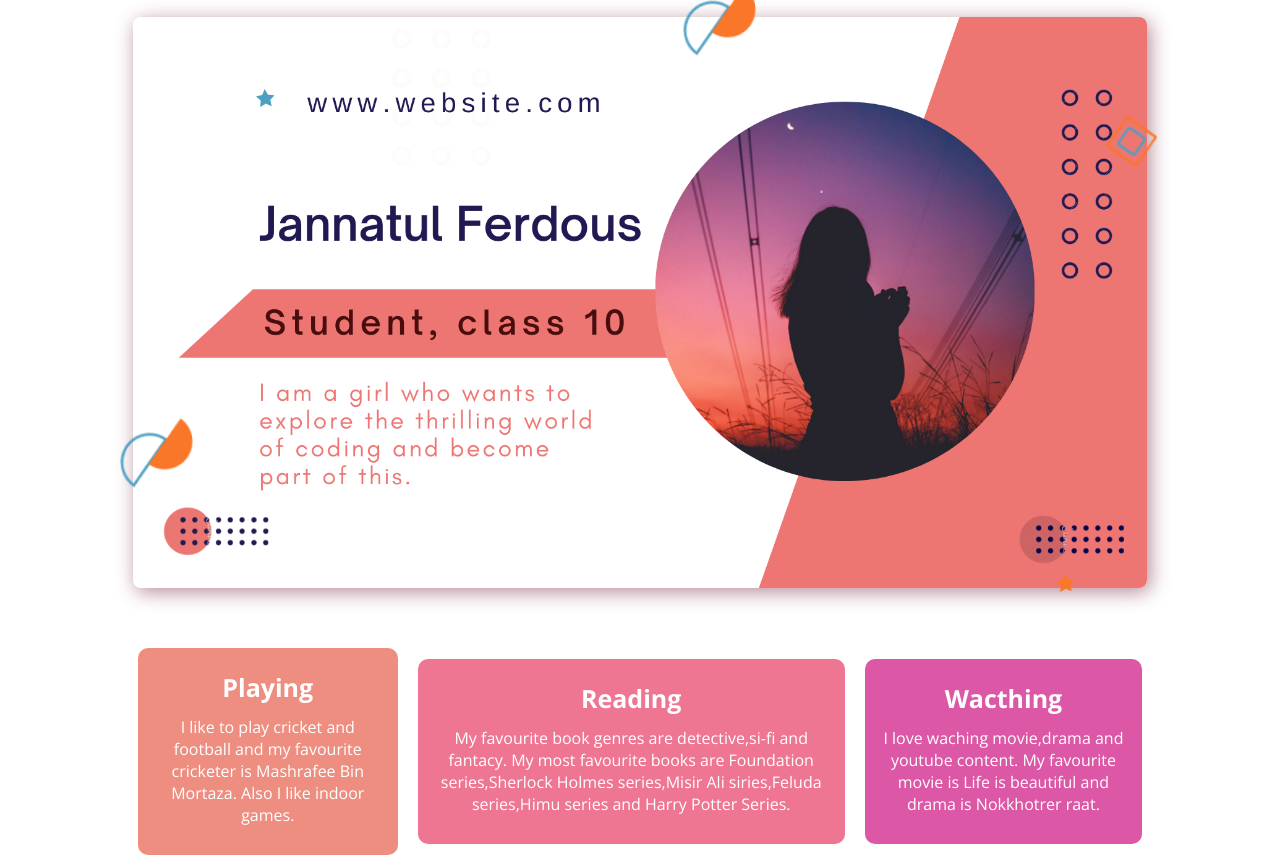
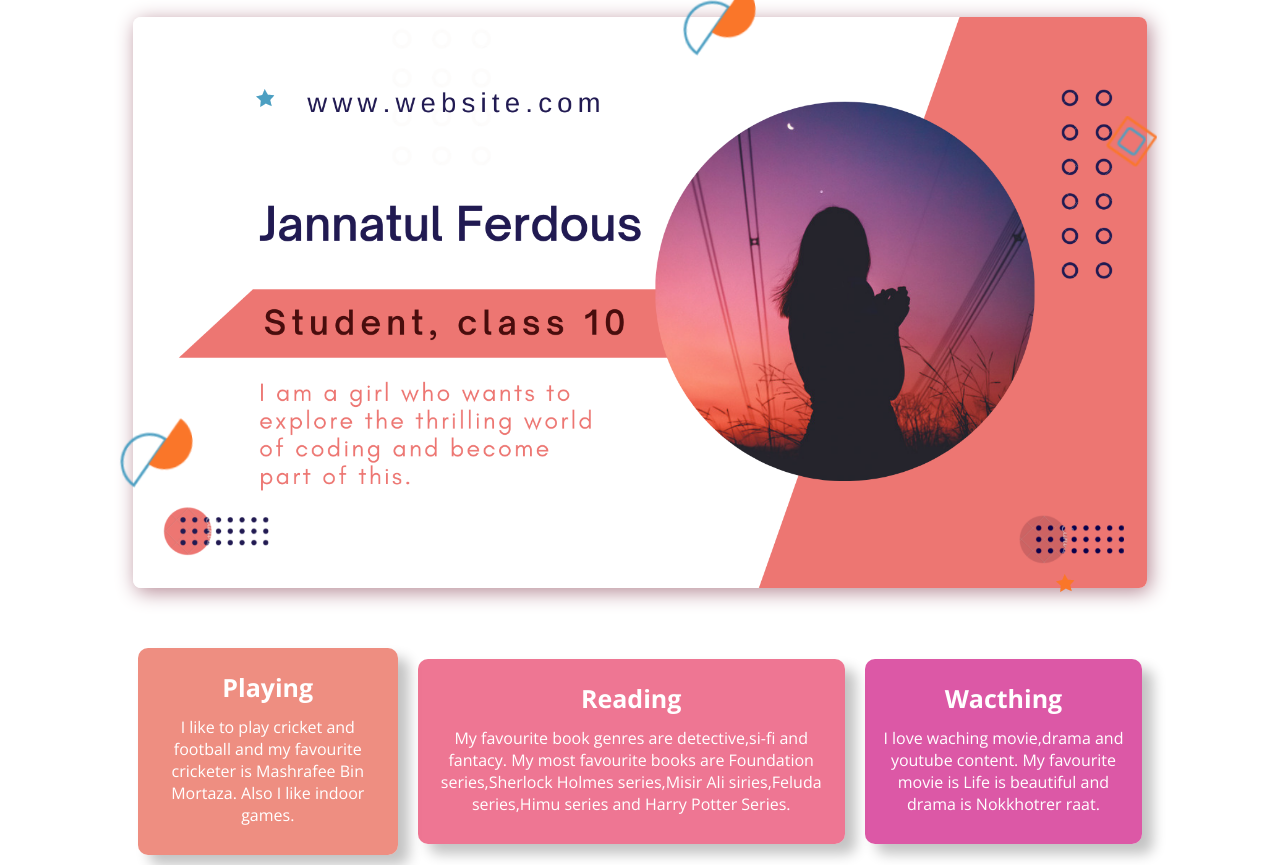
Before and after one commit to JannatulFerdousChowdhury/Class_03, a plain HTML site: page index.html in a window 1280 px wide. Shown: the part 87-952 px from the top of the page. Drawn offline with nearby package versions, Linux system fonts and the light colour scheme.

Commit message:
Add files via upload

```diff
--- a/style.css
+++ b/style.css
@@ -233,19 +233,20 @@ header .logo a{
     color: white;
 }
 
-.color1{
-
-background-color: #e75c49b0;
+.color1 {
+    background-color: #e75c49b0;
+    box-shadow: 11px 10px 13px 0px #0000003d;
 }
 
-.color2{
-
-background-color: #e73d65b3;
+.color2 {
+    background-color: #e73d65b3;
+    box-shadow: 11px 10px 13px 0px #0000003d;
 }
 
 .color3{
 
-background-color: #d2298dc7;
+    background-color: #d2298dc7;
+    box-shadow: 11px 10px 13px 0px #0000003d;
 }
 
 .feature h2{
```
Also changed, not shown: images/shape1 copy.png (added).
